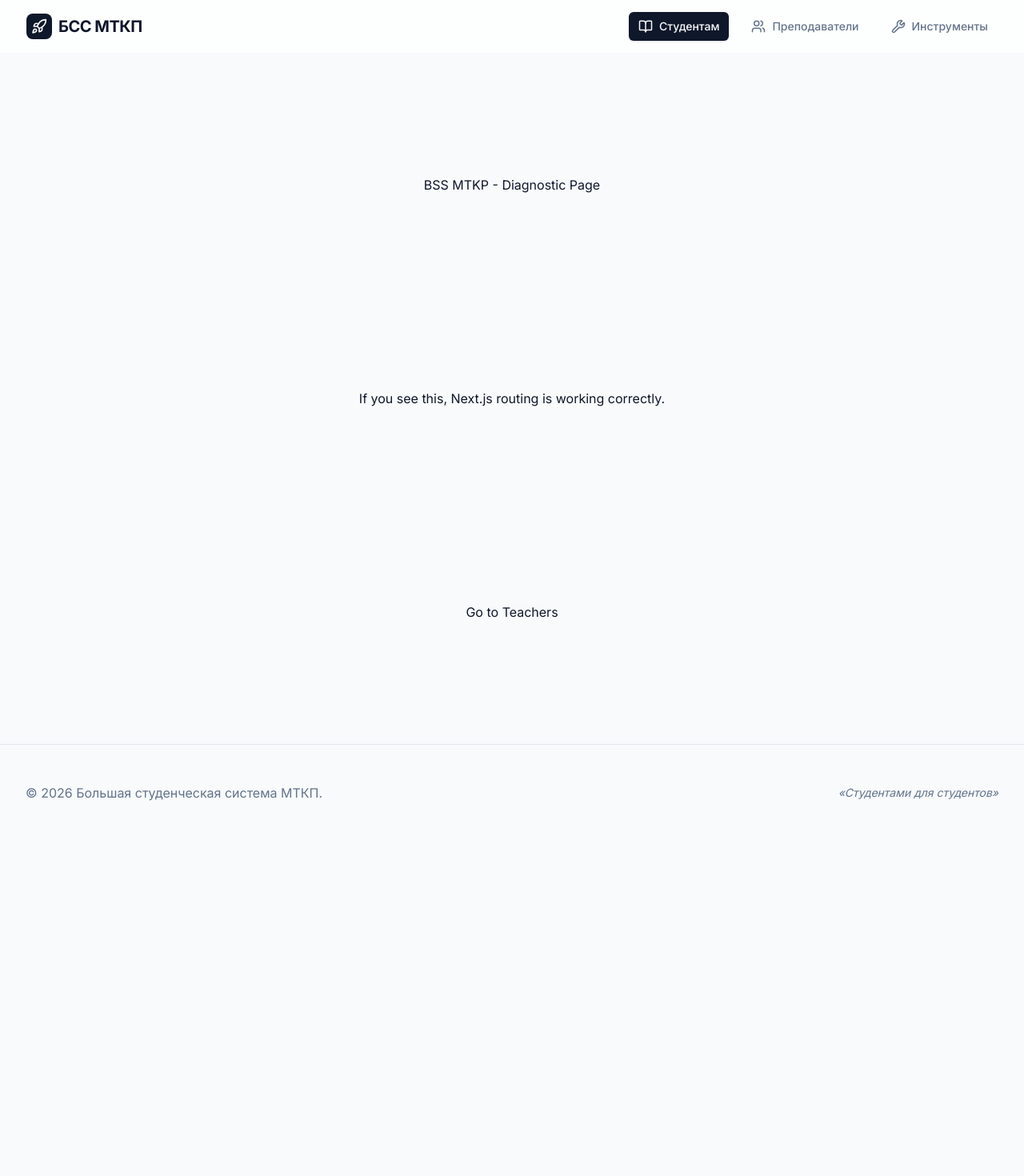
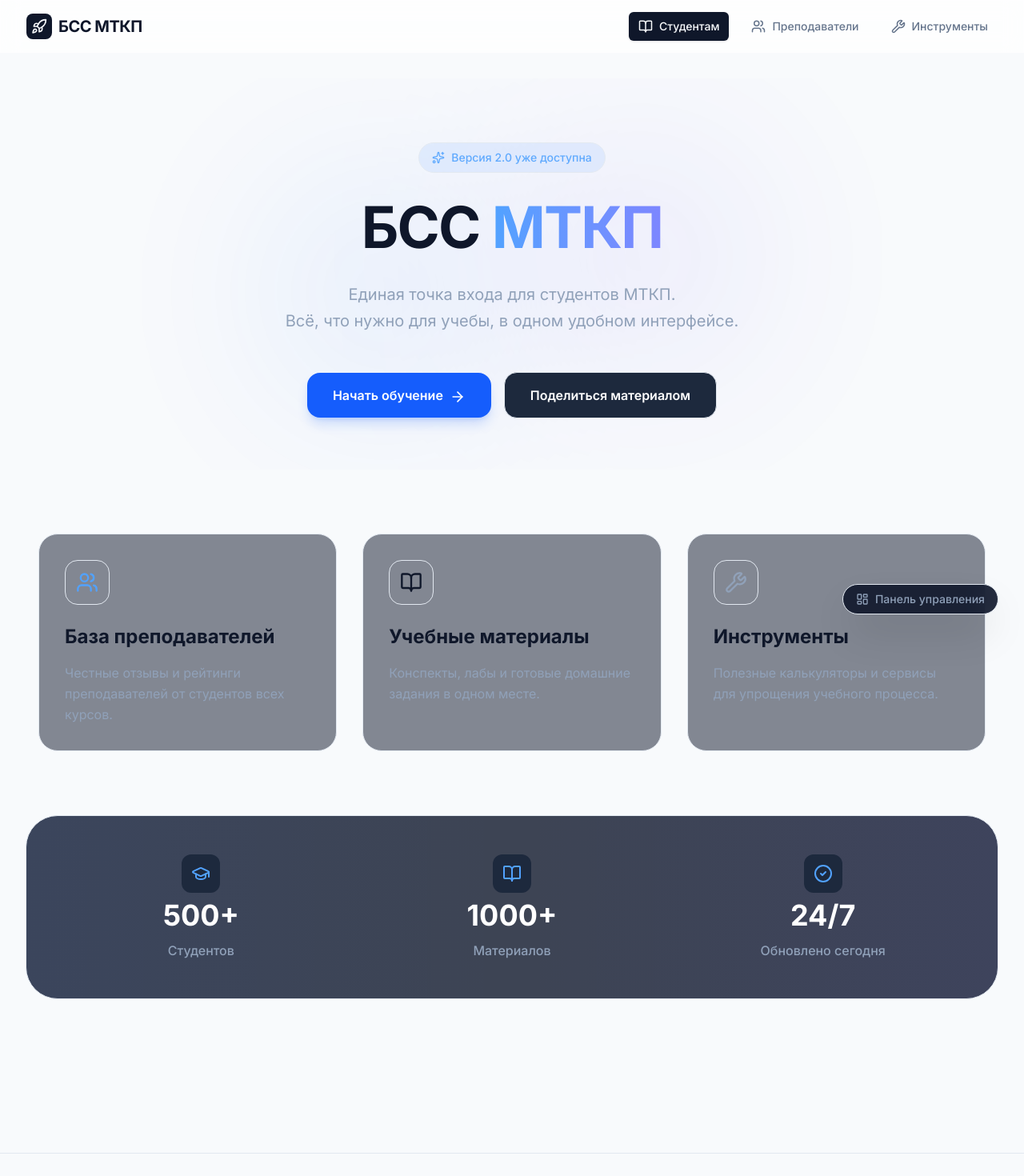
Before and after one commit to Minezii/bss-mtkp, a Next.js app: page / in a window 1280 px wide. Shown: the top 1470 px of the page at 80% size. Before the commit the page ends 1051 px from the top, so only its background shows below. Built offline with nearby package versions, Linux system fonts and the light colour scheme.

Commit message:
Restore full home page content

```diff
--- a/app/page.tsx
+++ b/app/page.tsx
@@ -1,9 +1,149 @@
-export default function Page() {
+'use client';
+
+import { useState, useEffect } from 'react';
+import {
+  BookOpen,
+  Users,
+  Wrench,
+  ArrowRight,
+  CheckCircle2,
+  GraduationCap,
+  Sparkles,
+  LayoutDashboard
+} from 'lucide-react';
+import Link from 'next/link';
+
+export default function Home() {
+  const [isVisible, setIsVisible] = useState(false);
+
+  useEffect(() => {
+    setIsVisible(true);
+  }, []);
+
+  const features = [
+    {
+      title: "База преподавателей",
+      description: "Честные отзывы и рейтинги преподавателей от студентов всех курсов.",
+      icon: Users,
+      href: "/teachers",
+      color: "blue"
+    },
+    {
+      title: "Учебные материалы",
+      description: "Конспекты, лабы и готовые домашние задания в одном месте.",
+      icon: BookOpen,
+      href: "/teachers", // Materials were originally directed to teachers for filtering
+      color: "indigo"
+    },
+    {
+      title: "Инструменты",
+      description: "Полезные калькуляторы и сервисы для упрощения учебного процесса.",
+      icon: Wrench,
+      href: "/tools",
+      color: "slate"
+    }
+  ];
+
   return (
-    <div style={{ display: 'grid', placeItems: 'center', height: '100vh', fontFamilies: 'system-ui' }}>
-      <h1>BSS MTKP - Diagnostic Page</h1>
-      <p>If you see this, Next.js routing is working correctly.</p>
-      <a href="/teachers">Go to Teachers</a>
+    <div className="space-y-20 pb-20">
+      {/* Hero Section */}
+      <section className="relative pt-20 pb-16 overflow-hidden">
+        <div className={`transition-all duration-1000 transform ${isVisible ? 'translate-y-0 opacity-100' : 'translate-y-10 opacity-0'}`}>
+          <div className="text-center space-y-8 relative z-10">
+            <div className="inline-flex items-center space-x-2 px-4 py-2 rounded-full bg-blue-500/10 border border-blue-500/20 text-blue-400 text-sm font-medium animate-pulse">
+              <Sparkles size={16} />
+              <span>Версия 2.0 уже доступна</span>
+            </div>
+
+            <h1 className="text-5xl md:text-7xl font-bold tracking-tight">
+              БСС <span className="text-transparent bg-clip-text bg-gradient-to-r from-blue-400 to-indigo-400">МТКП</span>
+            </h1>
+
+            <p className="text-xl text-slate-400 max-w-2xl mx-auto leading-relaxed">
+              Единая точка входа для студентов МТКП. <br />
+              Всё, что нужно для учебы, в одном удобном интерфейсе.
+            </p>
+
+            <div className="flex flex-col sm:flex-row items-center justify-center gap-4 pt-4">
+              <Link
+                href="/teachers"
+                className="group relative px-8 py-4 bg-blue-600 hover:bg-blue-500 text-white rounded-2xl font-semibold transition-all duration-300 shadow-lg shadow-blue-600/20 hover:scale-105"
+              >
+                Начать обучение
+                <ArrowRight className="inline-block ml-2 group-hover:translate-x-1 transition-transform" size={20} />
+              </Link>
+              <Link
+                href="/submit"
+                className="px-8 py-4 bg-slate-800 hover:bg-slate-700 text-white rounded-2xl font-semibold transition-all duration-300 border border-slate-700"
+              >
+                Поделиться материалом
+              </Link>
+            </div>
+          </div>
+        </div>
+
+        {/* Background Elements */}
+        <div className="absolute top-0 left-1/2 -translate-x-1/2 w-full h-full -z-10 opacity-30">
+          <div className="absolute top-1/4 left-1/4 w-72 h-72 bg-blue-600/30 rounded-full blur-[120px] animate-blob" />
+          <div className="absolute bottom-1/4 right-1/4 w-72 h-72 bg-indigo-600/30 rounded-full blur-[120px] animate-blob animation-delay-2000" />
+        </div>
+      </section>
+
+      {/* Features Grid */}
+      <section className="grid md:grid-cols-3 gap-8 px-4">
+        {features.map((feature, index) => (
+          <Link
+            key={index}
+            href={feature.href}
+            className="group p-8 rounded-3xl bg-slate-900/50 border border-slate-800 hover:border-blue-500/50 transition-all duration-500 hover:shadow-2xl hover:shadow-blue-500/10 relative overflow-hidden h-full"
+          >
+            <div className="absolute inset-0 bg-gradient-to-br from-blue-600/5 to-transparent opacity-0 group-hover:opacity-100 transition-opacity" />
+
+            <div className={`w-14 h-14 rounded-2xl bg-gradient-to-br from-${feature.color}-500/20 to-${feature.color}-600/10 flex items-center justify-center mb-6 border border-${feature.color}-500/20 group-hover:scale-110 transition-transform duration-500`}>
+              <feature.icon className={`text-${feature.color}-400`} size={28} />
+            </div>
+
+            <h3 className="text-2xl font-bold mb-4 group-hover:text-blue-400 transition-colors">
+              {feature.title}
+            </h3>
+
+            <p className="text-slate-400 group-hover:text-slate-300 transition-colors leading-relaxed">
+              {feature.description}
+            </p>
+          </Link>
+        ))}
+      </section>
+
+      {/* Stats Section */}
+      <section className="rounded-[40px] bg-slate-900/80 border border-slate-800 p-12 relative overflow-hidden">
+        <div className="absolute inset-0 bg-gradient-to-r from-blue-600/5 via-transparent to-indigo-600/5" />
+        <div className="grid md:grid-cols-3 gap-12 text-center relative z-10">
+          {[
+            { label: "Студентов", value: "500+", icon: GraduationCap },
+            { label: "Материалов", value: "1000+", icon: BookOpen },
+            { label: "Обновлено сегодня", value: "24/7", icon: CheckCircle2 }
+          ].map((stat, i) => (
+            <div key={i} className="space-y-3">
+              <div className="inline-flex p-3 rounded-xl bg-slate-800 mb-2">
+                <stat.icon size={24} className="text-blue-400" />
+              </div>
+              <div className="text-4xl font-bold text-white">{stat.value}</div>
+              <div className="text-slate-400 font-medium">{stat.label}</div>
+            </div>
+          ))}
+        </div>
+      </section>
+
+      {/* Admin Quick Access (for demo purposes) */}
+      <div className="fixed bottom-8 right-8 z-50">
+        <Link
+          href="/admin"
+          className="flex items-center space-x-2 px-4 py-2 bg-slate-900/90 backdrop-blur-md border border-slate-700 rounded-full text-slate-400 hover:text-white hover:border-blue-500 transition-all shadow-2xl"
+        >
+          <LayoutDashboard size={16} />
+          <span className="text-sm font-medium">Панель управления</span>
+        </Link>
+      </div>
     </div>
   );
 }
```
